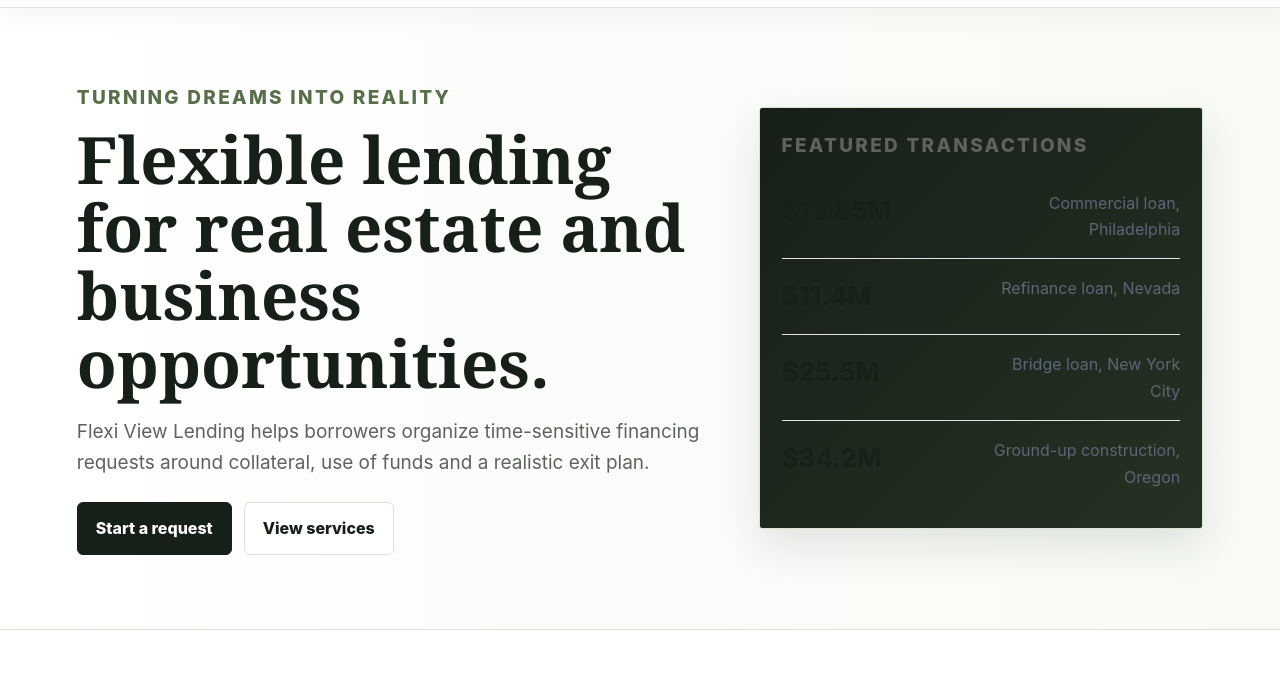
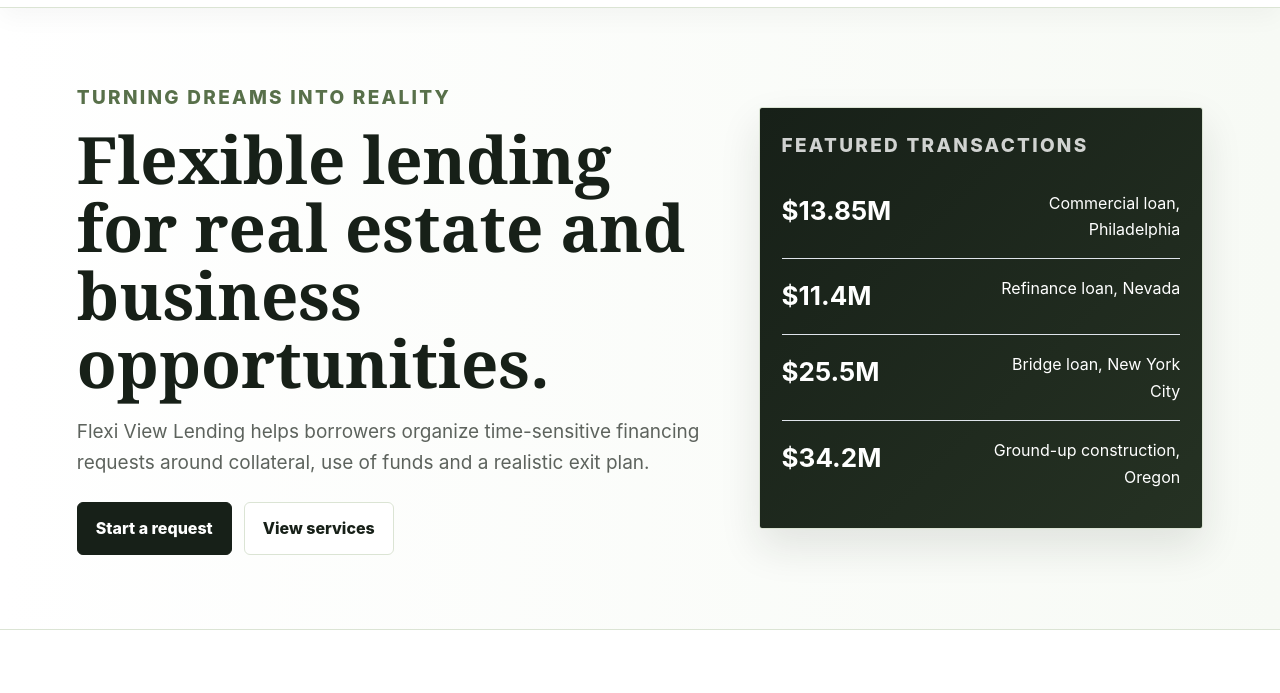
Before and after one commit to hsutech/flexi-view-lending-com, an Eleventy site: page src/index.html in a window 1280 px wide. Shown: the part 58-751 px from the top of the page. Built offline with nearby package versions, Linux system fonts and the light colour scheme; Eleventy itself is replaced by a stand-in of ours; files that its build step writes are made by us from their sources.

Commit message:
Fix dark panel readability

```diff
--- a/src/assets/brand-dna.css
+++ b/src/assets/brand-dna.css
@@ -69,6 +69,16 @@ h1,h2,h3,.hero h1,.page-heading h1{
 .hero-panel,.featured-visual,.mini-visual{
   background:linear-gradient(135deg,var(--dna-ink),color-mix(in srgb,var(--dna-ink) 78%,var(--dna-accent) 22%))!important;
 }
+.hero-panel,.hero-panel h1,.hero-panel h2,.hero-panel h3,.hero-panel strong,.hero-panel dt,.hero-panel dd,.hero-panel span,
+.mini-visual,.featured-visual,.featured-visual strong{
+  color:#fff!important;
+}
+.hero-panel p,.hero-panel li{
+  color:rgba(255,255,255,.80)!important;
+}
+.hero-panel a{
+  color:#fff!important;
+}
 .section,.content-section,.intro-band,.split-section,.services-grid,.blog-strip,.post-grid,.contact-grid,.apply-layout,.lp-layout,.article-layout{
   border-color:var(--dna-line)!important;
 }
```
